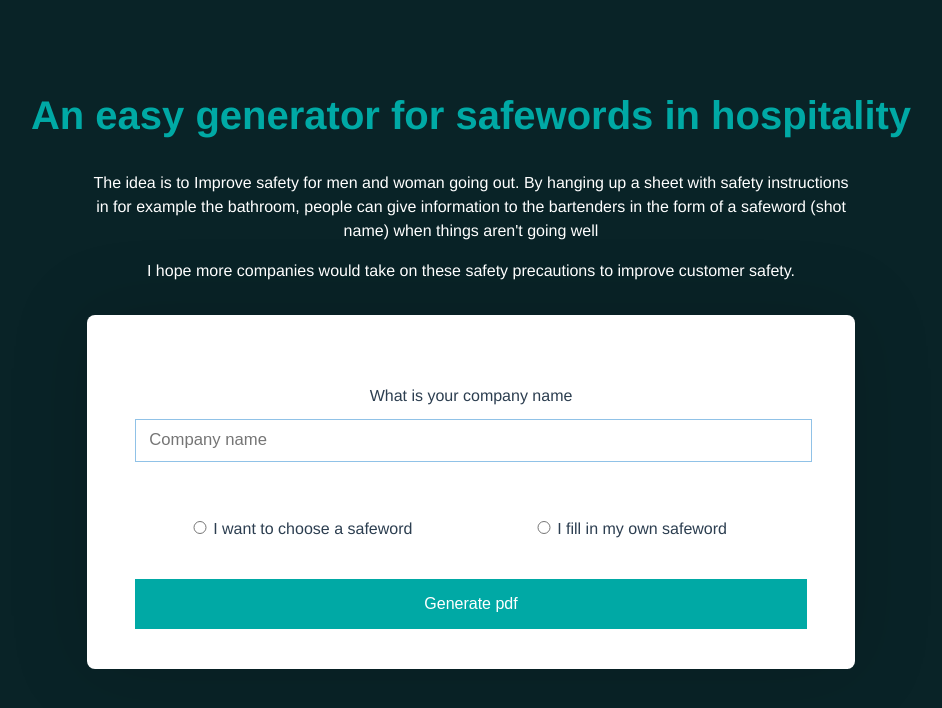
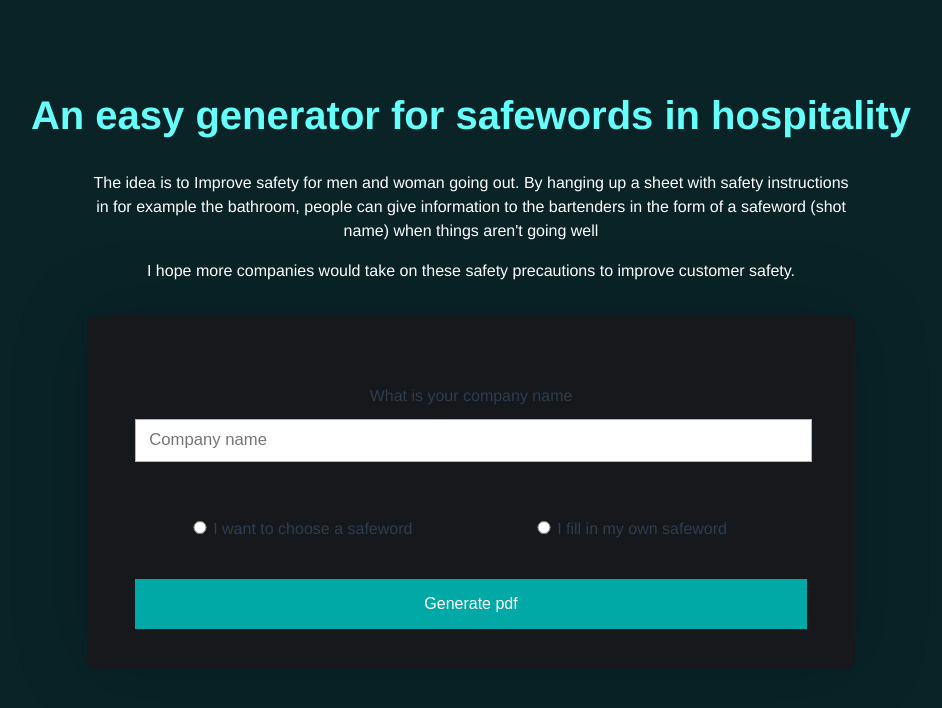
Before and after one commit to timruiterkamp/safeword-hospitality-generator, a Vue app: page / in a window 1280 px wide. Shown: the top 708 px of the page, without its empty margins (169-1111 px from the left). Built offline with nearby package versions, Linux system fonts and the light colour scheme.

Commit message:
updated page look

```diff
--- a/src/components/GeneratorForm.vue
+++ b/src/components/GeneratorForm.vue
@@ -153,7 +153,7 @@ export default {
 form {
     box-shadow: 0 0 5em 1px rgba(0,0,0,.15);
     border-radius: .5em;
-    background-color: white;
+    background-color: #17181c;
     margin: 2em 0 0;
 
     display: flex;
@@ -210,7 +210,7 @@ input[type="text"] {
     width: 96.5%;
 }
 input[type="submit"] {
-    background-color: #00A9A5;
+    background-color: #00a9a5;
     color: white;
     font-size: 1em;
     border: 0;
--- a/src/components/Header.vue
+++ b/src/components/Header.vue
@@ -14,7 +14,7 @@ export default {
 <!-- Add "scoped" attribute to limit CSS to this component only -->
 <style scoped>
 h2 {
-    color: #00A9A5;
+    color: #67fffb;
     font-size: 2.5em;
     text-align: center;
 }
```
Also changed, not shown: 1 other file (tests, documents, lock files or other folders).
